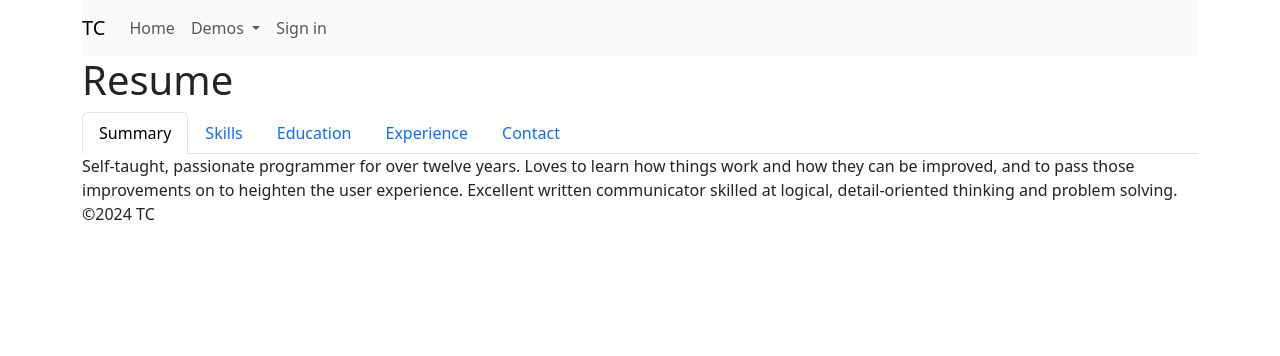
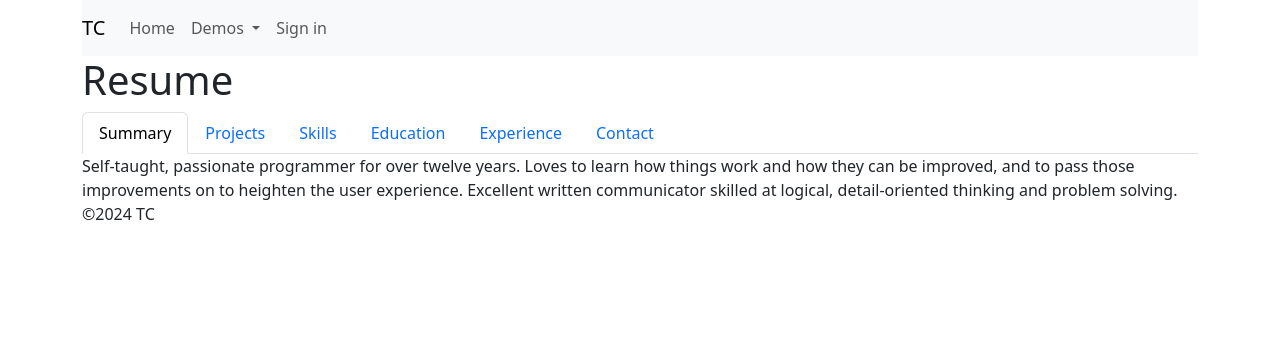
Before and after one commit to truthless-dev/Portfolio_Website, a Django app: page / in a window 1280 px wide. Shown: the top 356 px of the page. Run offline with Django 5.2, Linux system fonts and the light colour scheme.

Commit message:
Add projects tab

```diff
--- a/resume/templates/resume/index.html
+++ b/resume/templates/resume/index.html
@@ -4,6 +4,9 @@
 <ul class="nav nav-tabs" id="tabList" role="tablist">
  <li class="nav-item" role="presentation">
   <button class="nav-link active" id="summaryTab" data-bs-toggle="tab" data-bs-target="#summary" type="button" role="tab" aria-controls="summary" aria-selected="true">Summary</button>
+ </li>
+ <li class="nav-item" role="presentation">
+  <button class="nav-link" id="projectsTab" data-bs-toggle="tab" data-bs-target="#projects" type="button" role="tab" aria-controls="projects" aria-selected="false">Projects</button>
  </li>
  <li class="nav-item" role="presentation">
   <button class="nav-link" id="skillsTab" data-bs-toggle="tab" data-bs-target="#skills" type="button" role="tab" aria-controls="skills" aria-selected="false">Skills</button>
@@ -21,6 +24,12 @@
 <div class="tab-content" id="tabListContent">
  <div class="tab-pane fade show active" id="summary" role="tabpanel" aria-labelledby="summaryTab">
   Self-taught, passionate programmer for over twelve years. Loves to learn how things work and how they can be improved, and to pass those improvements  on to heighten the user experience. Excellent written communicator skilled at logical, detail-oriented thinking and problem solving.
+  </div>
+ <div class="tab-pane fade" id="projects" role="tabpanel" aria-labelledby="projectsTab">
+  <h3><a href="https://github.com/truthless-dev/simplelogincmd">SimpleLogin CLI</a></h3>
+  <ul>
+   <li>A command-line interface to <a href="https://simplelogin.io/">SimpleLogin</a>, an open-source anonymous email service</li>
+  </ul>
   </div>
  <div class="tab-pane fade" id="skills" role="tabpanel" aria-labelledby="skillsTab">
   <h3>Operating Systems</h3>
```
